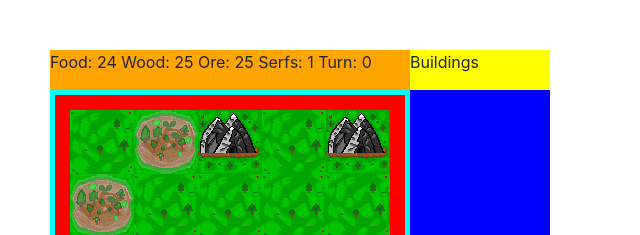
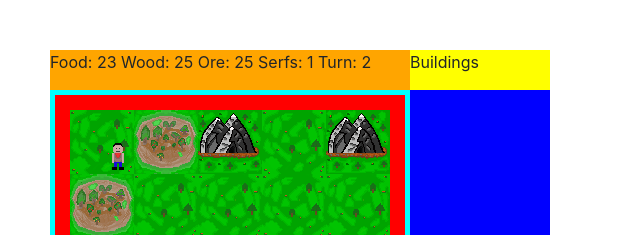
Before and after one commit to CodecoolGlobal/freestyle-javascript-game-javascript-MarkonLehel, a plain HTML site: page index.html in a window 1280 px wide. Shown: the top 235 px of the page, 0-640 px from the left. Drawn offline with nearby package versions, Linux system fonts and the light colour scheme.

Commit message:
Added serf spawning

```diff
--- a/game.js
+++ b/game.js
@@ -74,8 +74,7 @@ function setUpTiles(fieldAmount = 12, mountainAmount = 6, forestAmount = 6) {
     setHtmlTiles()
 }
 
-
-function setHtmlTiles () {
+function setHtmlTiles() {
     let document_tiles = document.getElementsByClassName('tile');
     for (let i = 0; i < document_tiles.length; i++) {
         let rowPos = document_tiles[i].getAttribute('data-row');
@@ -83,7 +82,6 @@ function setHtmlTiles () {
         document_tiles[i].classList.add(tiles[rowPos][colPos].tileType);
     }
 }
-
 
 function setGameFieldSize(board, rows, cols) {
     board.style.width = (board.dataset.cellWidth * rows) + 'px';
@@ -93,13 +91,18 @@ function setGameFieldSize(board, rows, cols) {
 function initGame() {
     drawBoard();
     setUpTiles();
-    setInterval(FixedUpdate,3000);
-
+    setInterval(FixedUpdate, 2000);
+    createSerfAt(0,0);
 }
 
 
 function FixedUpdate() {
 
+    updateResources();
+    updateTurnCounter();
+}
+
+function updateResources() {
     let income = calcResourceIncomePerTurn();
     let consumption = calcResourceConsumptionPerTurn()
 
@@ -109,28 +112,34 @@ function FixedUpdate() {
     let serfsSpawned = 0;
 
     let foodConsumption = consumption[0];
+    let foodChange = fieldIncome - foodConsumption;
 
-    let foodChange = fieldIncome - foodConsumption;
-    console.log(foodChange, mountainIncome, forestIncome);
-    updateResources(foodChange,forestIncome,mountainIncome, serfsSpawned);
 
-}
-
-function updateResources(food, wood, ore, serfs) {
     let foodCounter = document.getElementById("food-counter");
     let woodCounter = document.getElementById("wood-counter");
     let oreCounter = document.getElementById("ore-counter");
     let serfCounter = document.getElementById("serf-counter");
 
-    currentFoodPool = currentFoodPool + food;
-    currentWoodPool = currentWoodPool + wood;
-    currentOrePool = currentOrePool + ore;
-    numOfSerfs = numOfSerfs + serfs;
+    currentFoodPool = currentFoodPool + foodChange;
+    if (currentFoodPool < 0) {
+        currentFoodPool = 0;
+        //Serf dies
+    }
+    currentWoodPool = currentWoodPool + forestIncome;
+    currentOrePool = currentOrePool + mountainIncome;
+    numOfSerfs = numOfSerfs + serfsSpawned;
 
-    foodCounter.innerHTML = currentFoodPool;
-    woodCounter.innerHTML = currentWoodPool;
-    oreCounter.innerHTML = currentOrePool;
-    serfCounter.innerHTML = numOfSerfs;
+    foodCounter.innerHTML = currentFoodPool.toString();
+    woodCounter.innerHTML = currentWoodPool.toString();
+    oreCounter.innerHTML = currentOrePool.toString();
+    serfCounter.innerHTML = numOfSerfs.toString();
+
+}
+
+function updateTurnCounter() {
+    turnCount++;
+    let turnCounter = document.getElementById('turn-counter');
+    turnCounter.innerHTML = turnCount.toString();
 
 }
 
@@ -152,7 +161,13 @@ function calcResourceConsumptionPerTurn() {
     return [foodConsumption];
 }
 
-
+function createSerfAt (row, col) {
+    let document_tiles = document.getElementsByClassName('tile');
+    let index = row * 5 + col;
+    let tile = document_tiles[index];
+    console.log(document_tiles);
+    tile.insertAdjacentHTML('beforeend', '<div class="serf"></div>')
+}
 
 function Tile(tileType, resourceAmount, hasWorker = false, hasProductionImprovement = false, hasBuilding = false) {
     this.tileType = tileType;
@@ -160,5 +175,4 @@ function Tile(tileType, resourceAmount, hasWorker = false, hasProductionImprovem
     this.hasWorker = hasWorker;
     this.hasProductionImprovement = hasProductionImprovement;
     this.hasBuilding = hasBuilding;
-
 }
--- a/style.css
+++ b/style.css
@@ -62,6 +62,15 @@
     background-image: url("Sprites/Forest.png");
 }
 
+.serf {
+    height: 32px;
+    width: 32px;
+    position: relative;
+    top: 32px;
+    left:32px ;
+    background-image: url('Sprites/SummerVillagerDefault.png');
+}
+
 .worked-field{
 
 }
```
Also changed, not shown: Sprites/SummerVillagerDefault.png (added).
